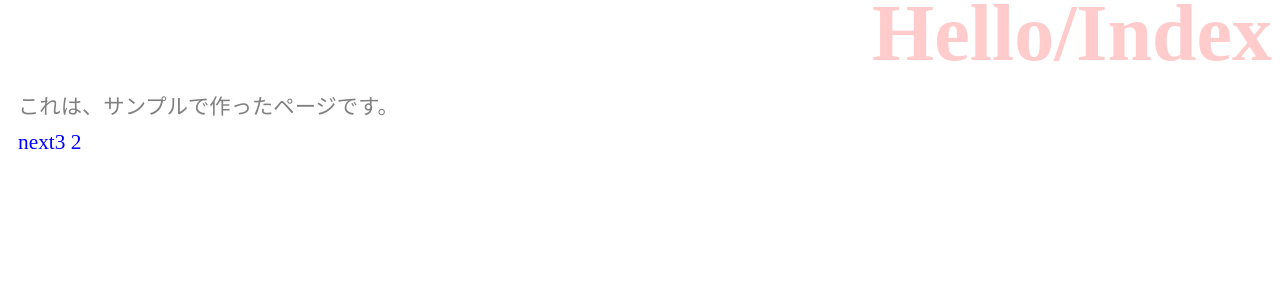
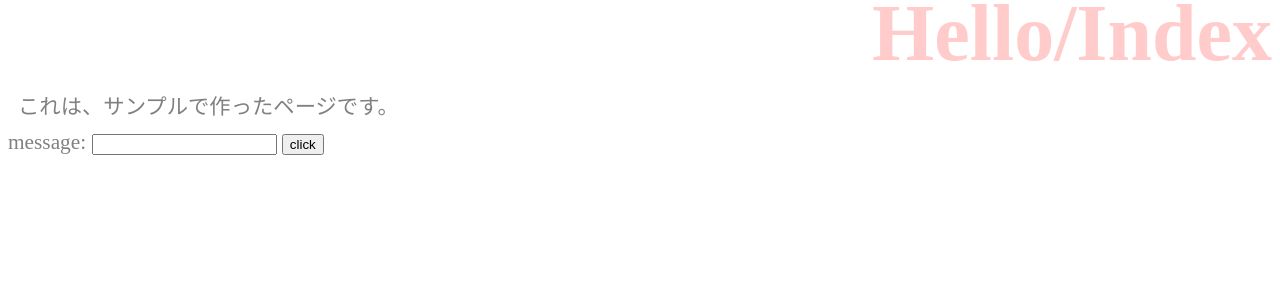
Before and after one commit to ryu5791/django_app, a Django app: page /hello/ in a window 1280 px wide. Shown: the top 300 px of the page. Run offline with Django 3.2, Linux system fonts and the light colour scheme.

Commit message:
~94 2-3フォーム（前半）

```diff
--- a/django_app/hello/templates/hello/index.html
+++ b/django_app/hello/templates/hello/index.html
@@ -9,7 +9,12 @@
 </head>
 <body>
 	<h1>{{title}}</h1>
-	<p>{{msg}}</p>
-	<p><a href="{% url goto %}">{{goto}} 2</a></p>
+	<p>{{msg10}}</p>
+	<form action="{% url 'form1' %}" method="post" >
+		{% csrf_token %}
+		<label for="msg4">message: </label>
+		<input id="msg4" type="text" name="msg5">
+		<input type="submit" value="click">
+	</form>
 </body>
 </html>
--- a/django_app/hello/urls.py
+++ b/django_app/hello/urls.py
@@ -3,5 +3,5 @@ from . import views
 
 urlpatterns = [
 	path('', views.index, name='index3'),
-	path('nex', views.next, name='next3'),
+	path('form_', views.form, name='form1'),
 ]
--- a/django_app/hello/views.py
+++ b/django_app/hello/views.py
@@ -4,15 +4,14 @@ from django.http import HttpResponse
 def index(request):
 	params = {
 		'title'	:'Hello/Index',
-		'msg'	:'これは、サンプルで作ったページです。',
-		'goto'	:'next3'
+		'msg10'	:'これは、サンプルで作ったページです。',
 	}
 	return render(request, 'hello/index.html', params)
 
-def next(request):
+def form(request):
+	msg9 = request.POST["msg5"]
 	params = {
-		'title'	:'Hello/Next',
-		'msg'	:'これは、もう1つのページです。',
-		'goto'	:'index3'
+		'title'	:'Hello/Form',
+		'msg10'	:'こんにちは、'+msg9+'さん。',
 	}
 	return render(request, 'hello/index.html', params)
```
